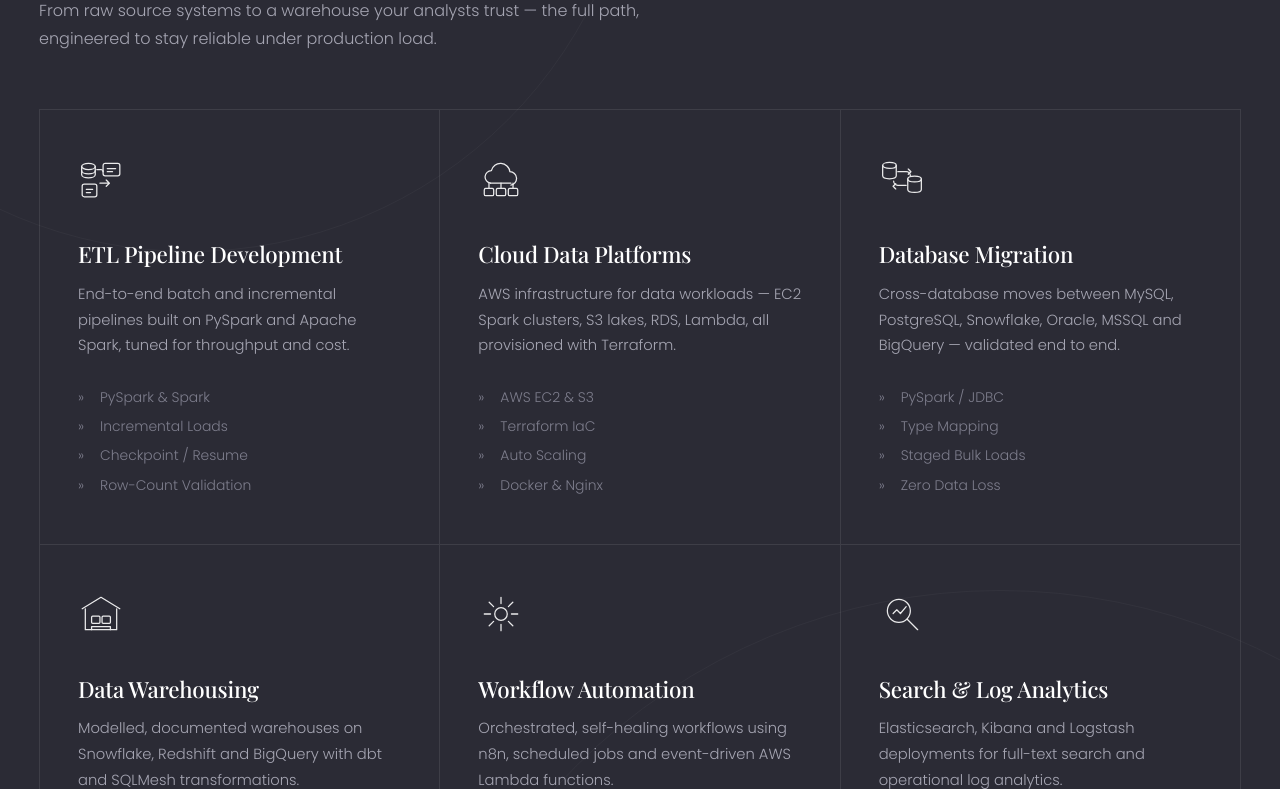
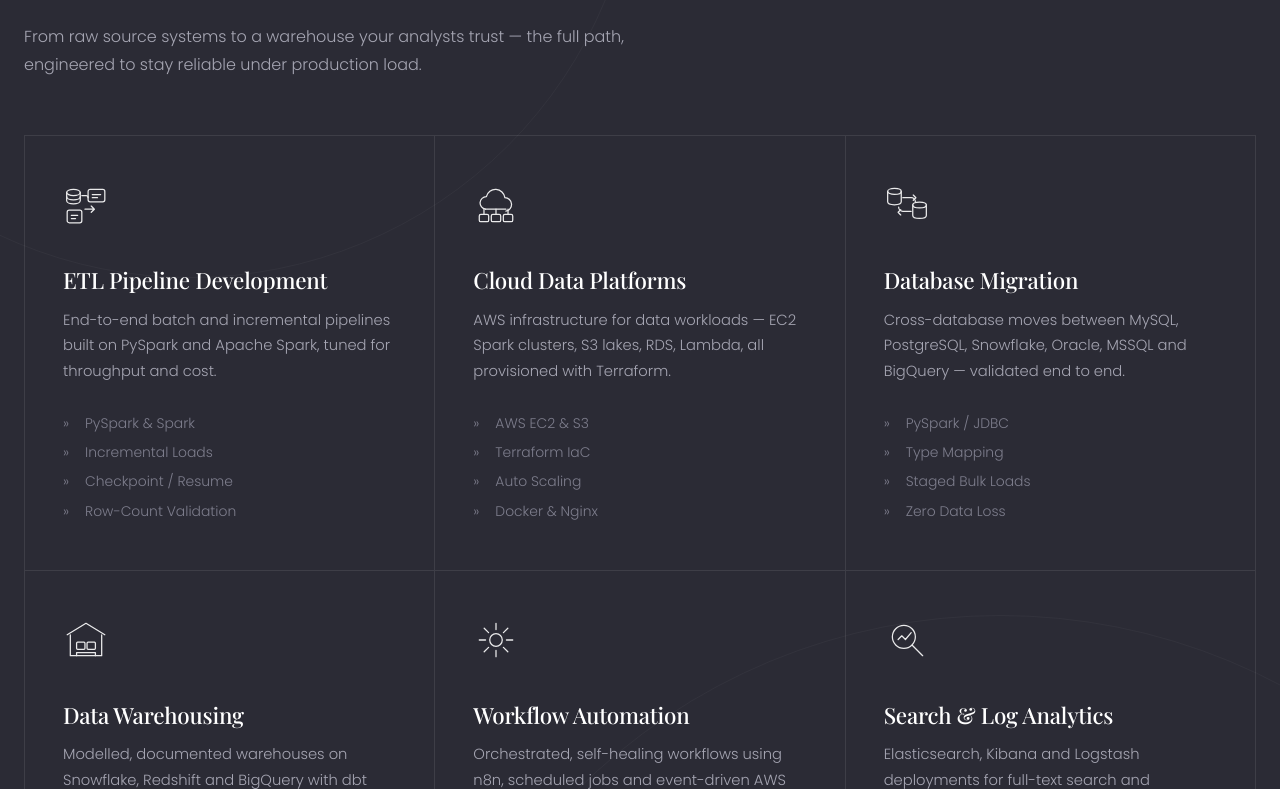
Before and after one commit to Arvind19999/data_portfolio, a React (Vite) app: page / in a window 1280 px wide. Shown: the part 1591-2380 px from the top of the page. Built offline with nearby package versions, Linux system fonts and the light colour scheme.

Commit message:
feature:- nav bar item change

```diff
--- a/src/components/Header.jsx
+++ b/src/components/Header.jsx
@@ -21,6 +21,7 @@
   useEffect(() => {
     setDrawer(false);
     setOpenSub(null);
+    document.activeElement?.blur();
   }, [location.pathname]);
 
   // Lock body scroll while the drawer is open, and allow Escape to close it.
@@ -54,6 +55,7 @@
                   to={item.to}
                   end={item.to === '/'}
                   className={({ isActive }) => `nav__link ${isActive ? 'is-active' : ''}`}
+                  onClick={(e) => e.currentTarget.blur()}
                 >
                   {item.label}
                   {item.children && <ChevronDown className="nav__caret" />}
@@ -66,6 +68,7 @@
                         key={child.label}
                         to={child.to}
                         className={({ isActive }) => (isActive ? 'is-active' : '')}
+                        onClick={(e) => e.currentTarget.blur()}
                       >
                         {child.label}
                       </NavLink>
--- a/src/index.css
+++ b/src/index.css
@@ -22,7 +22,7 @@
   --font-display: 'Playfair Display', 'Georgia', 'Times New Roman', serif;
   --font-body: 'Poppins', system-ui, -apple-system, 'Segoe UI', sans-serif;
 
-  --container: 1250px;
+  --container: 1500px;
   --gutter: 24px;
 
   --r-sm: 8px;
@@ -975,13 +975,21 @@
   border-left: 1px solid var(--line);
 }
 
+.svc-grid .reveal {
+  display: flex;
+  flex-direction: column;
+  height: 100%;
+}
+
 .svc {
   padding: 46px 38px 44px;
   border-right: 1px solid var(--line);
   border-bottom: 1px solid var(--line);
   position: relative;
   transition: background 0.4s var(--ease);
-  display: block;
+  display: flex;
+  flex-direction: column;
+  height: 100%;
 }
 
 .svc::before {
@@ -1024,6 +1032,10 @@
 .svc__text {
   font-size: 0.92rem;
   margin-bottom: 24px;
+}
+
+.svc__points {
+  margin-top: auto;
 }
 
 .svc__points li {
@@ -2901,7 +2913,7 @@
 /* Between the mobile breakpoint and a wide desktop the container nearly fills
    the viewport, leaving no room for the ring to sit outside the portrait. Pad
    the hero's right edge so the 3 o'clock link stays fully on screen. */
-@media (min-width: 1101px) and (max-width: 1500px) {
+@media (min-width: 1101px) and (max-width: 1750px) {
   .hero__figure {
     padding-right: 108px;
   }
```
